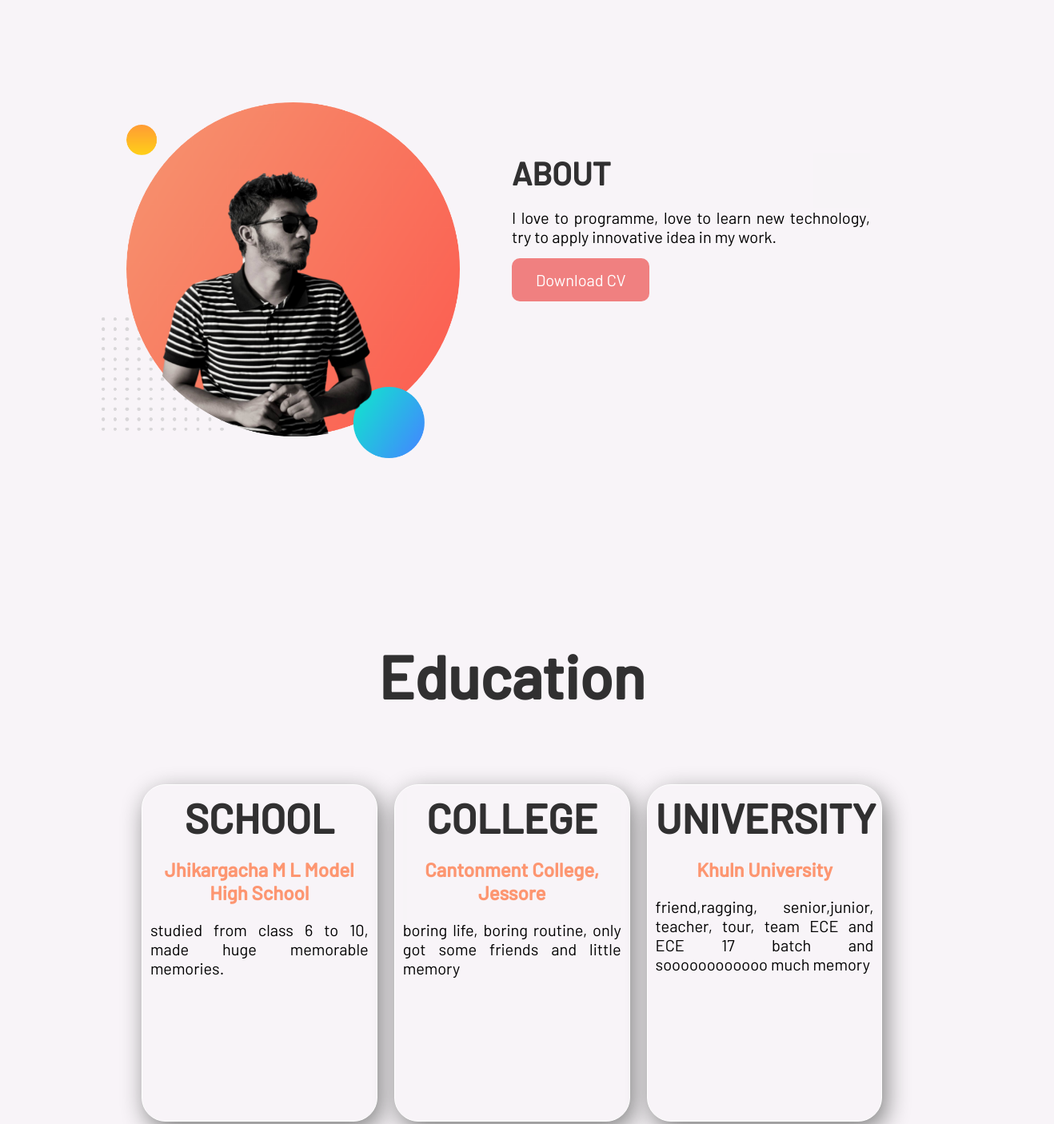
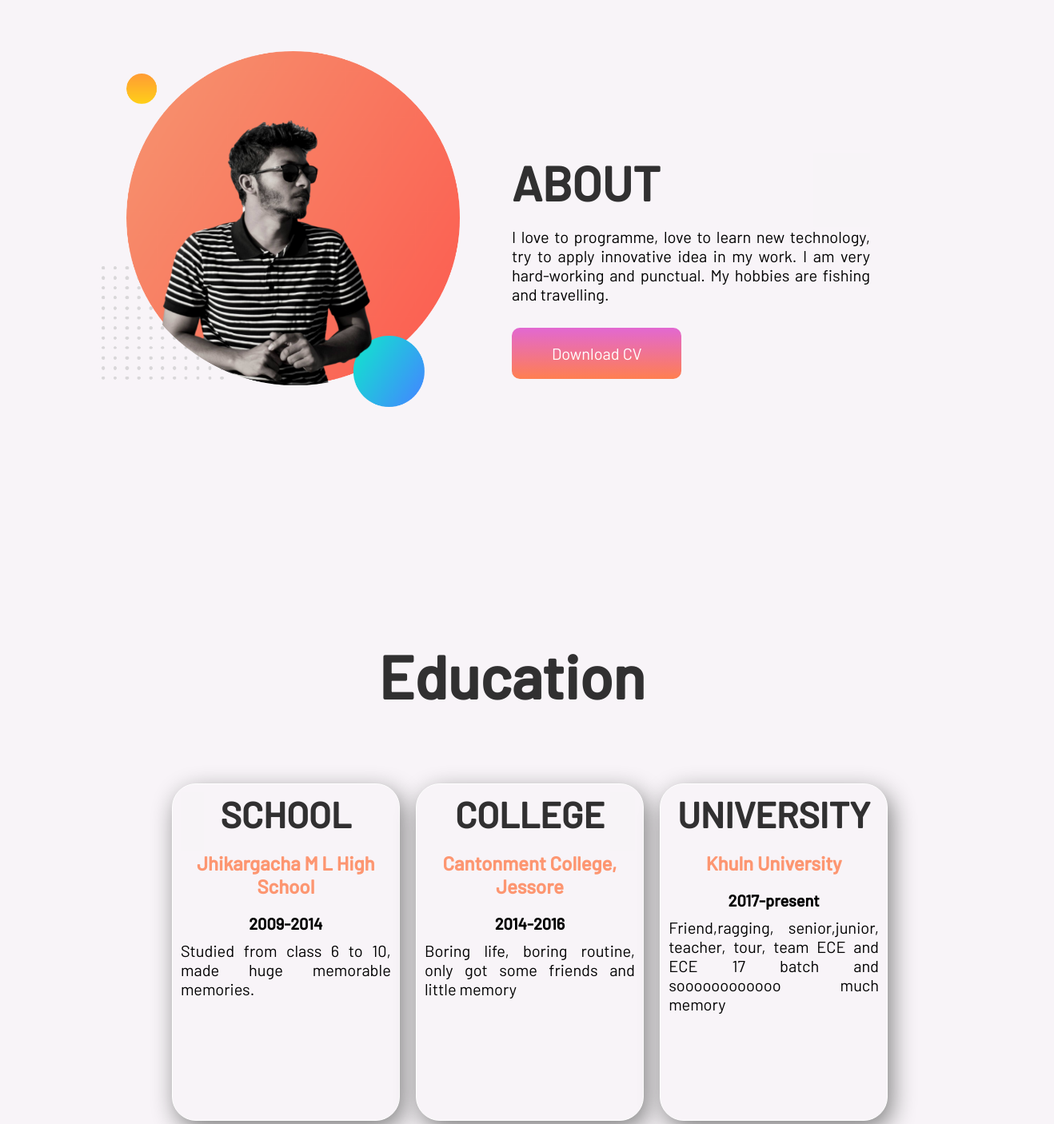
Before and after one commit to anik055/assignment_1, a plain HTML site: page index.html in a window 1280 px wide. Shown: the part 800-2206 px from the top of the page at 80% size, 1318 px wide, since content can reach past the window. Drawn offline with Linux system fonts and the light colour scheme.

Commit message:
final one

```diff
--- a/index.html
+++ b/index.html
@@ -23,14 +23,13 @@
             <div class="half-width welcome introduction">
                 <h1>hello,  i'm</h1>
                 <h1 class="name">anik   zaman</h1>
-                <p class="small-description">A full stack web developer experienced in new technology</p>
+                <p class="small-description">A junior full stack web developer experienced in new technology.</p>
                 <a class="link" href="https://www.linkedin.com/in/anik-zaman-53b602169/">hire me</a>
             </div>
             <div class="half-width welcome"><img src="images/my-bg2.png" alt=""></div>
         </div>
 
     </section>
-
 
     <!-- end of intro section -->
 
@@ -42,7 +41,7 @@
         </div>
         <div class="half-width about-description">
             <h1>about</h1>
-            <p class="small-description">I love to programme, love to learn new technology, try to apply innovative idea in my work.</p>
+            <p class="small-description">I love to programme, love to learn new technology, try to apply innovative idea in my work. I am very hard-working and punctual. My hobbies are fishing and travelling.</p>
             <a class="link" href="https://anik055.github.io/assignment_1/index.html">Download CV</a>
         </div>
 
@@ -58,22 +57,23 @@
         <div class="all-study three-box">
             <div class="study one-third-width">
                 <h1 class="title-name category">School</h1>
-                <h2  class="category-name">Jhikargacha M L Model High School</h2>
-                <p class="small-description">studied from class 6 to 10, made huge memorable memories. </p>
+                <h2  class="category-name">Jhikargacha M L High School</h2>
+                <h4>2009-2014</h4>
+                <p class="small-description">Studied from class 6 to 10, made huge memorable memories. </p>
             </div>
             <div class="study one-third-width">
                 <h1 class="title-name category">College</h1>
                 <h2  class="category-name">Cantonment College, Jessore</h2>
-                <p class="small-description">boring life, boring routine, only got some friends and little memory </p>
+                <h4>2014-2016</h4>
+                <p class="small-description">Boring life, boring routine, only got some friends and little memory </p>
             </div>
             <div class="study one-third-width">
                 <h1 class="title-name category">University</h1>
                 <h2 class="category-name">Khuln University</h2>
-                <p class="small-description">friend,ragging, senior,junior, teacher, tour, team ECE and ECE 17 batch and soooooooooooo much memory </p>
+                <h4>2017-present</h4>
+                <p class="small-description">Friend,ragging, senior,junior, teacher, tour, team ECE and ECE 17 batch and soooooooooooo much memory </p>
             </div>
-
         </div>
-
     </section>
     <!-- end of education section -->
 
@@ -99,7 +99,7 @@
                 <h1>Hard Rock Music</h1>
                 <p>Lorem, ipsum dolor sit amet consectetur adipisicing elit. Eligendi quis obcaecati voluptas suscipit.</p>
             </div>
-    </div>
+        </div>
     </section>
     <!-- end of latest project section -->
 
@@ -126,5 +126,6 @@
         </div>
     </section>
     <!-- end of contact section -->
+
 </body>
 </html>
--- a/style.css
+++ b/style.css
@@ -28,7 +28,7 @@
     width: 35%;
     float: left;
     margin-left: 5%;
-    margin-top: 10%;
+    margin-top: 5%;
 }
 .bio img {
     width: 100%;
@@ -44,18 +44,19 @@
 }
 .small-description {
     font-size: 20px;
-    margin-bottom: 30px;
+    margin-bottom: 50px;
     text-align: justify;
 }
 .link {
     font-size: 20px;
     text-transform: capitalize;
-    background-color: lightcoral;
-    padding: 15px 30px;
+    /* background-color: lightcoral; */
+    padding: 20px 50px;
     text-decoration: none;
-    margin-top: 10px;
+    margin-top: 20px;
     border-radius: 10px;
     color: white;
+    background-image: linear-gradient( rgb(226, 104, 210), coral);
 }
 .welcome {
     padding-left: 5%;
@@ -87,7 +88,7 @@
 }
 .about h1{
     text-transform: uppercase;
-    font-size: 40px;
+    font-size: 60px;
     color: black;
     opacity: .8;
     padding-bottom: 20px;
@@ -98,10 +99,15 @@
 
 .title-name {
     text-transform: uppercase;
-    font-size: 4vw;
+    font-size: 3.5vw;
     color: black;
     opacity: .8;
     padding-bottom: 20px;
+}
+h4{
+    font-size: 20px;
+    padding-bottom: 10px;
+    text-align: center;
 }
 .title{
     font-size: 50px;
@@ -137,7 +143,10 @@
 
 /* start of latest project section */
 .project {
-    padding-left: 3%;
+
+}
+.three-box{
+    margin-left: 3%;
 }
 .project img {
     width: 100%;
```
